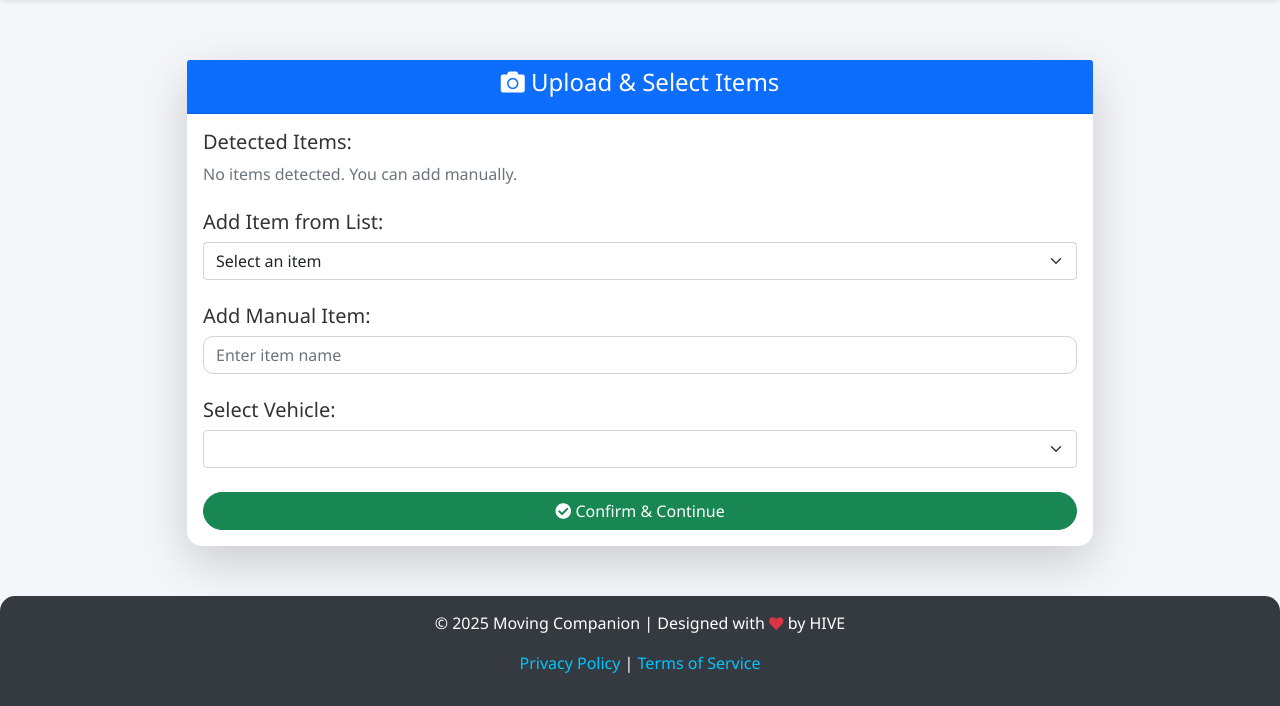
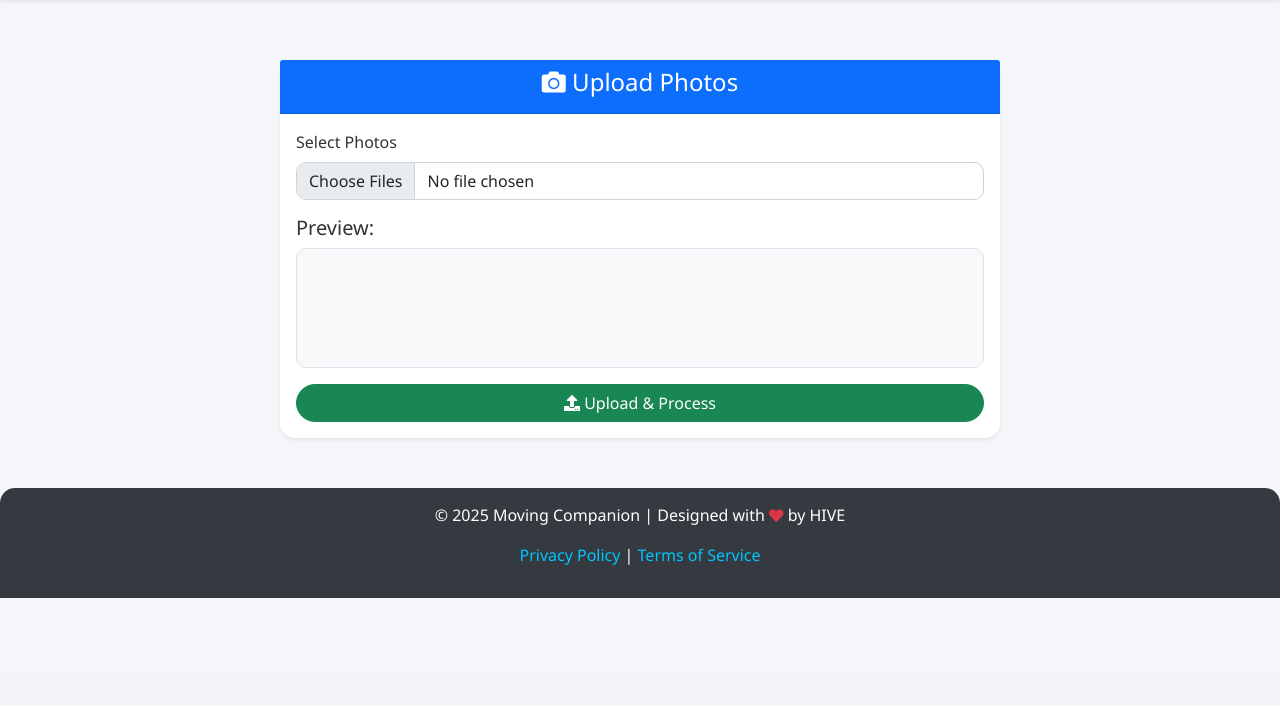
Before and after one commit to hivecoders/moving_service, a Django app: template users/templates/users/create_order_step2.html in a window 1280 px wide. Shown: the part 126-832 px from the top of the page. After the commit the page ends 724 px from the top, so only its background shows below. Run offline with Django 3.2, Linux system fonts and the light colour scheme; the template is opened without the code that fills it, so the values that code supplies are empty.

Commit message:
Revert "تا قسمت ابجکت دیتکتیو دارای ایراد"
This reverts commit 6f1fe82e1dae23fffe41b846cbfef9d00562f496.

```diff
--- a/users/templates/users/create_order_step2.html
+++ b/users/templates/users/create_order_step2.html
@@ -1,74 +1,39 @@
 {% extends 'base.html' %}
 {% load static %}
 
-{% block title %}Step 2: Upload & Select Items{% endblock %}
+{% block title %}Step 2: Upload Photos{% endblock %}
 
 {% block content %}
 <div class="container mt-5">
     <div class="row justify-content-center">
-        <div class="col-md-10">
-            <div class="card shadow-lg">
+        <div class="col-md-8">
+            <div class="card shadow-sm">
                 <div class="card-header bg-primary text-white text-center">
-                    <h4><i class="fas fa-camera"></i> Upload & Select Items</h4>
+                    <h4><i class="fas fa-camera"></i> Upload Photos</h4>
                 </div>
                 <div class="card-body">
-                    <form method="POST" enctype="multipart/form-data">
+                    <form method="POST" enctype="multipart/form-data" id="photo-upload-form">
                         {% csrf_token %}
 
-                        <!-- نمایش عکس پردازش‌شده -->
-                        {% if processed_image_path %}
-                        <div class="text-center mb-3">
-                            <h5>Processed Image:</h5>
-                            <img src="{{ processed_image_path }}" class="img-fluid rounded shadow" style="max-width: 100%;">
-                        </div>
-                        {% endif %}
-
-                        <!-- نمایش اشیاء تشخیص داده‌شده -->
-                        <div class="mb-4">
-                            <h5>Detected Items:</h5>
-                            {% if detected_items %}
-                                {% for item in detected_items %}
-                                    <div class="form-check">
-                                        <input class="form-check-input" type="checkbox" name="selected_items" value="{{ item.item }}" checked>
-                                        <label class="form-check-label">
-                                            {{ item.item }} ({{ item.volume }} m³, {{ item.weight }} kg)
-                                        </label>
-                                    </div>
-                                {% endfor %}
-                            {% else %}
-                                <p class="text-muted">No items detected. You can add manually.</p>
-                            {% endif %}
+                        <!-- File Upload Input -->
+                        <div class="mb-3">
+                            <label class="form-label">Select Photos</label>
+                            <input type="file" name="images" id="image-upload" class="form-control" multiple accept="image/*">
                         </div>
 
-                        <!-- افزودن آیتم از لیست -->
-                        <div class="mb-4">
-                            <h5>Add Item from List:</h5>
-                            <select name="preset_items" class="form-select">
-                                <option value="" disabled selected>Select an item</option>
-                                {% for item in item_list %}
-                                    <option value="{{ item }}">{{ item }}</option>
-                                {% endfor %}
-                            </select>
+                        <!-- Preview Gallery -->
+                        <div class="mb-3">
+                            <h5>Preview:</h5>
+                            <div id="image-preview" class="d-flex flex-wrap border p-2" style="min-height: 120px; background-color: #f8f9fa; border-radius: 10px;"></div>
                         </div>
 
-                        <!-- افزودن آیتم دستی -->
-                        <div class="mb-4">
-                            <h5>Add Manual Item:</h5>
-                            <input type="text" name="manual_items" class="form-control" placeholder="Enter item name">
-                        </div>
-
-                        <!-- انتخاب نوع وسیله نقلیه -->
-                        <div class="mb-4">
-                            <h5>Select Vehicle:</h5>
-                            <select name="vehicle_type" class="form-select">
-                                {% for value, label in vehicle_choices %}
-                                    <option value="{{ value }}">{{ label }}</option>
-                                {% endfor %}
-                            </select>
+                        <!-- Loading Message -->
+                        <div id="loading-message" class="alert alert-info text-center d-none">
+                            <i class="fas fa-spinner fa-spin"></i> Processing images, please wait...
                         </div>
 
                         <button type="submit" class="btn btn-success w-100">
-                            <i class="fas fa-check-circle"></i> Confirm & Continue
+                            <i class="fas fa-upload"></i> Upload & Process
                         </button>
                     </form>
                 </div>
@@ -77,3 +42,30 @@
     </div>
 </div>
 {% endblock %}
+
+{% block extra_scripts %}
+<script>
+document.getElementById('image-upload').addEventListener('change', function(event) {
+    let previewContainer = document.getElementById('image-preview');
+    previewContainer.innerHTML = '';
+
+    for (let file of event.target.files) {
+        let reader = new FileReader();
+        reader.onload = function(e) {
+            let imgElement = document.createElement('img');
+            imgElement.src = e.target.result;
+            imgElement.style.width = '120px';
+            imgElement.style.margin = '5px';
+            imgElement.classList.add('rounded', 'shadow-sm', 'border');
+            previewContainer.appendChild(imgElement);
+        };
+        reader.readAsDataURL(file);
+    }
+});
+
+// Show loading message on submit
+document.getElementById('photo-upload-form').addEventListener('submit', function() {
+    document.getElementById('loading-message').classList.remove('d-none');
+});
+</script>
+{% endblock %}
```
Also changed, not shown: users/views.py (+24 -60 lines), db.sqlite3, media/photos/image1_C6Ic5Bb.jpg (deleted), media/photos/image1_Qcv71fk.jpg (deleted), 5 other files.
